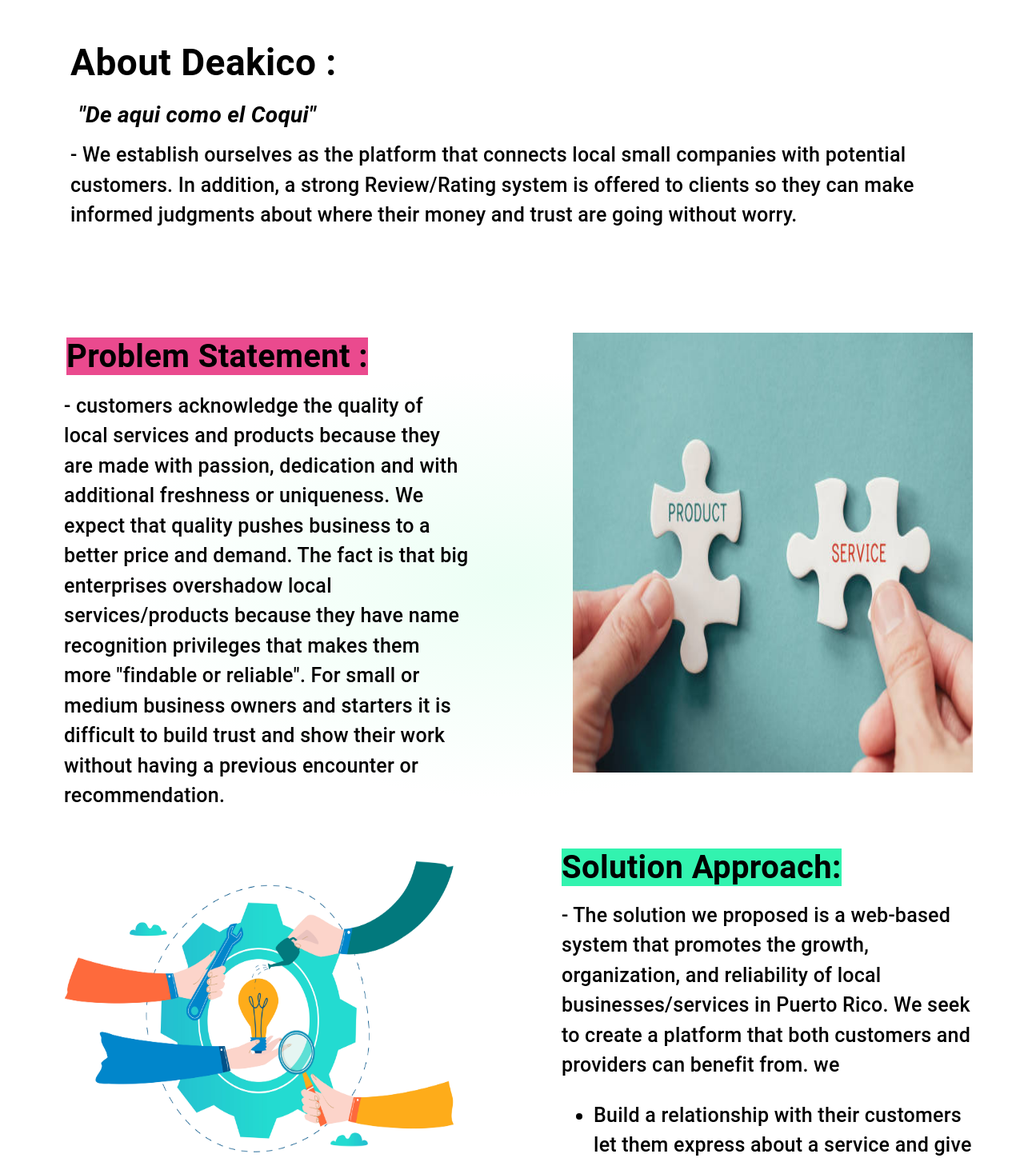
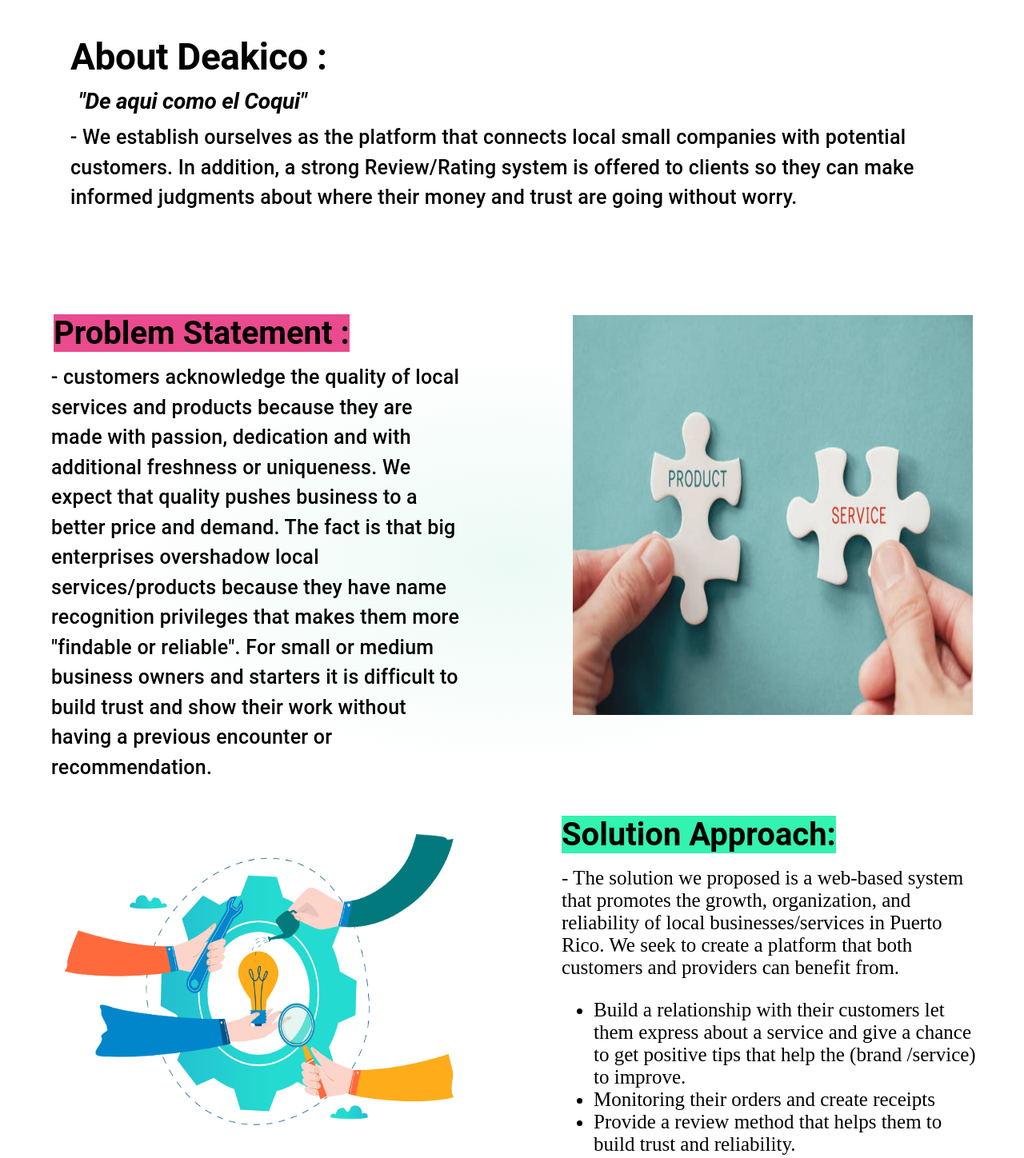
Before and after one commit to javieridvi/Deakico-Capstone, a Next.js app in the folder deakico-next-frontend/: page /about/about in a window 1280 px wide. Shown: the part 480-1928 px from the top of the page at 80% size. Built offline with nearby package versions, Linux system fonts and the light colour scheme.

Commit message:
Warning fix and minor changes

```diff
--- a/deakico-next-frontend/deakicomponents/Home/Banner.js
+++ b/deakico-next-frontend/deakicomponents/Home/Banner.js
@@ -219,9 +219,6 @@
             </Collapse>
           )}
         </TransitionGroup>
-
-      </Box>
-
         <Stack direction='row' justifyContent='space-between'
           sx={{
             position: 'absolute',
@@ -236,6 +233,7 @@
             <ChevronRightIcon />
           </Button>
         </Stack>
+      </Box>
       {NavButtons}
     </Box>
   );
--- a/deakico-next-frontend/pages/about/about.js
+++ b/deakico-next-frontend/pages/about/about.js
@@ -23,10 +23,6 @@
         >
           <div className='aboutPic'>
             <img src='/Coqui.svg' width={"100%"} />
-            {/* <Image src="/Coqui.svg"
-              width={500}
-              height={474}
-            /> */}
           </div>
           <Typography variant='h3'
             sx={{
@@ -43,8 +39,8 @@
 
         <Container className='aboutInfo' sx={{ display: 'flex' }}>
           <Box sx={{ mt: '5%' }}>
-            <Typography sx={{ fontSize: '46px', fontWeight: '700', mt: '5px' }}> About Deakico :    </Typography>
-            <Typography sx={{ fontSize: '28px', fontWeight: '600', fontStyle: 'italic', m: '10px' }}> "De aqui como el Coqui"   </Typography>
+            <Typography variant='h2' sx={{ fontSize: '46px', fontWeight: '700', mt: '5px' }}> About Deakico :    </Typography>
+            <Typography variant='h2' sx={{ fontSize: '28px', fontWeight: '600', fontStyle: 'italic', m: '10px' }}> "De aqui como el Coqui"   </Typography>
             <Typography sx={{ fontSize: '25px', fontWeight: '500', textAlign: 'left' }}> - We establish ourselves as
               the platform that connects local small companies with potential customers.
               In addition, a strong Review/Rating system is offered to clients so they can make informed
@@ -54,9 +50,44 @@
         </Container>
 
 
-        <Box sx={{ mt: '10%', display: 'flex', textAlign: 'left', mt: '8rem', backgroundImage: 'radial-gradient( rgb(193,3239,221,0.3) 2%, white 60%)', width: '100%' }}>
-          <Typography sx={{ fontSize: '40px', fontWeight: '700', pl: '1rem' }}> <mark className='problem-st'>Problem Statement : </mark>
-            <Typography sx={{ fontSize: '25px', fontWeight: '500', mb: '5%', width: '80%', mt: '2%' }}>
+        <Box
+          sx={{
+            position: 'relative',
+            mt: '10%',
+            display: 'flex',
+            mt: '8rem',
+            backgroundImage: 'radial-gradient( rgb(193,239,221,0.3) 2%, white 60%)',
+            width: '100%'
+          }}
+          >
+          <Box
+          sx={{
+            textAlign: 'left',
+            minWidth: '56%',
+            width: '100%',
+          }}
+          >
+            <Typography
+              variant='h3'
+              sx={{
+                fontSize: '40px',
+                fontWeight: '700',
+              }}
+            >
+              <mark className='problem-st'>
+                Problem Statement :
+              </mark>
+            </Typography>
+            <Typography
+              variant='body1'
+              sx={{
+                fontSize: '25px',
+                fontWeight: '500',
+                mb: '5%',
+                width: '80%',
+                mt: '2%'
+              }}
+            >
               - customers acknowledge the quality of local services and products because they are made with passion,
               dedication and with additional freshness or uniqueness.
               We expect that quality pushes business to a better price and demand. The fact is that big enterprises overshadow
@@ -65,15 +96,26 @@
               a previous encounter or recommendation.
 
             </Typography>
-          </Typography>
-          <div>
+          </Box>
+          <Box
+          component={'img'}
+          src='/solu.jpg'
+          sx={{
+            width: 'min(500px, 44%)',
+            maxHeight: '500px',
+            aspectRatio: '1/1',
+            objectFit: 'fill',
+          }}
+          >
+          </Box>
+          {/* <div>
             <Image src="/solu.jpg"
               width={500}
               height={550}
               layout='fixed'
 
             />
-          </div>
+          </div> */}
         </Box>
 
         <Box sx={{ display: 'flex', width: '100%', height: '40%', p: '0', m: '10px' }}>
@@ -82,15 +124,39 @@
             height={440}
             layout='fixed'
             objectFit='scale-down'
-
-
           />
 
-          <Typography sx={{ fontSize: '40px', fontWeight: '700', ml: '8rem', textAlign: 'left', width: '60%' }}> <mark className='sol' >  Solution Approach: </mark>
-            <Typography sx={{ fontSize: '25px', fontWeight: '500', mb: '5%', mt: '2%' }}>
+          <Box
+            className='Solution-Approach'
+            sx={{
+              width: '60%',
+              textAlign: 'left',
+              ml: '8rem',
+            }}
+          >
+            <Typography
+              variant='h3'
+              sx={{
+                fontSize: '40px',
+                fontWeight: '700',
+                marginBottom: '1rem',
+              }}
+            >
+              <mark className='sol' >
+                Solution Approach:
+              </mark>
+            </Typography>
+            <Typography
+              variant=''
+              sx={{
+                fontSize: '25px',
+                fontWeight: '500',
+                mb: '5%',
+                mt: '2%'
+              }}
+            >
               - The solution we proposed is a web-based system that promotes the growth, organization, and reliability of
               local businesses/services in Puerto Rico. We seek to create a platform that both customers and providers can benefit from.
-              <txt> we </txt>
               <ul>
                 <li>Build a relationship with their customers let them express
                   about a service and give a chance to get positive tips that help the (brand /service) to improve.</li>
@@ -99,14 +165,22 @@
                 <li> Have inventory management.</li>
               </ul>
             </Typography>
-          </Typography>
+          </Box>
         </Box>
 
         <Box sx={{ mt: '2%', display: 'flex' }}>
           <div>
-            <Typography sx={{ fontSize: '40px', fontWeight: '600', mb: '1rem', }}> <mark className='gap-sol'> Gap with existing solutions: </mark>   </Typography>
+            <Typography
+              sx={{
+                fontSize: '40px',
+                fontWeight: '600',
+                mb: '1rem',
+              }}
+            >
+              <mark className='gap-sol'> Gap with existing solutions: </mark>
+            </Typography>
 
-            <Typography sx={{ fontSize: '25px', fontWeight: '500', textAlign: 'left', pb: '3rem', width: '80%' }}> -  Existing solutions do not merge the possibility of finding local products and services in a single space.
+            <Typography variant='body1' sx={{ fontSize: '25px', fontWeight: '500', textAlign: 'left', pb: '3rem', width: '80%' }}> -  Existing solutions do not merge the possibility of finding local products and services in a single space.
               In addition, the markets in social networks like Instagram or Facebook tend to distract the client from the commercial content.
               There is a lack of exposure in the local market on top of the new wave of local products and the gestation of new entrepreneurs who want to grow their business in the island.
               Our proposal project also covers the need of finding places near the user’s current localization.
```
Also changed, not shown: deakico-next-frontend/deakicomponents/Home/ToggleSection.js (+4 -4 lines), deakico-next-frontend/pages/admin/profile.js (+108 -103 lines), deakico-next-frontend/pages/personal-feed/PersonalFeed.js (+17 -15 lines). Lines whose indentation alone changed are shown as unchanged.
